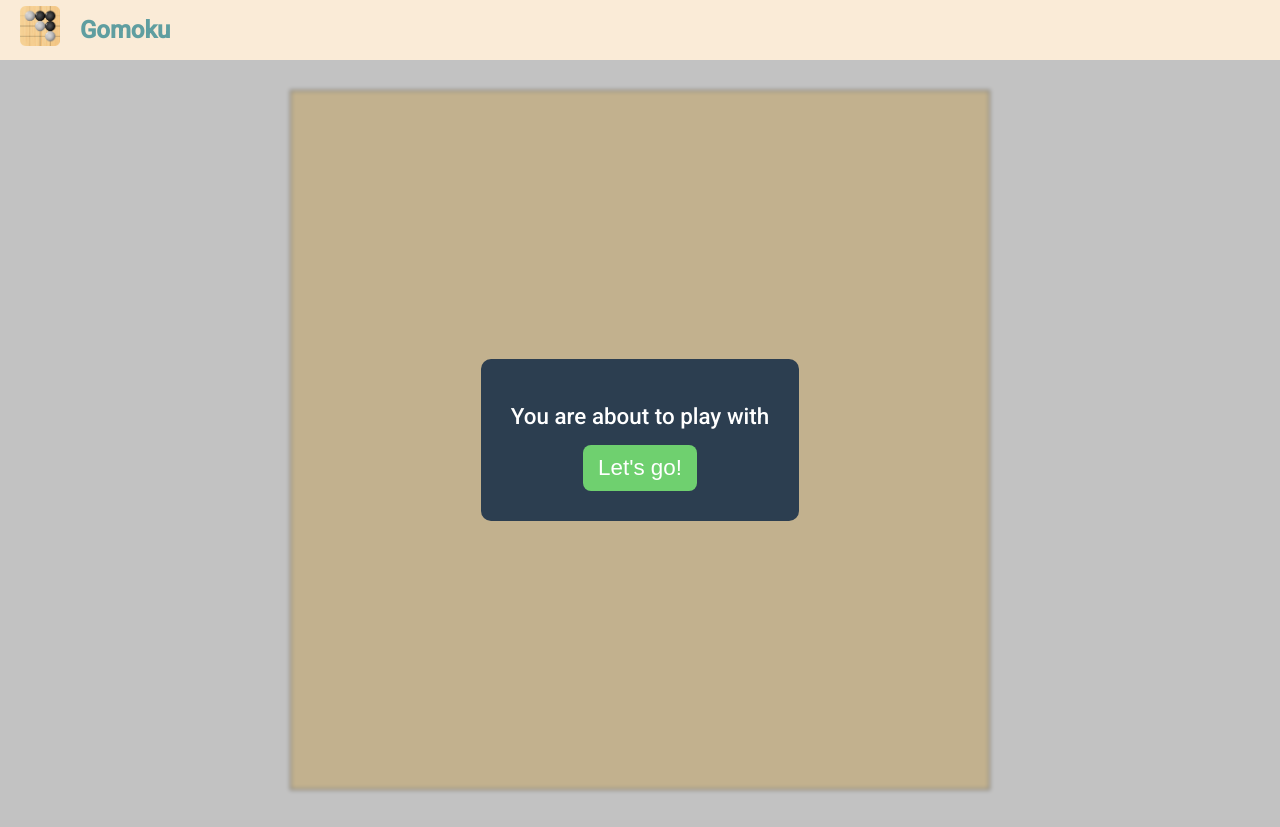
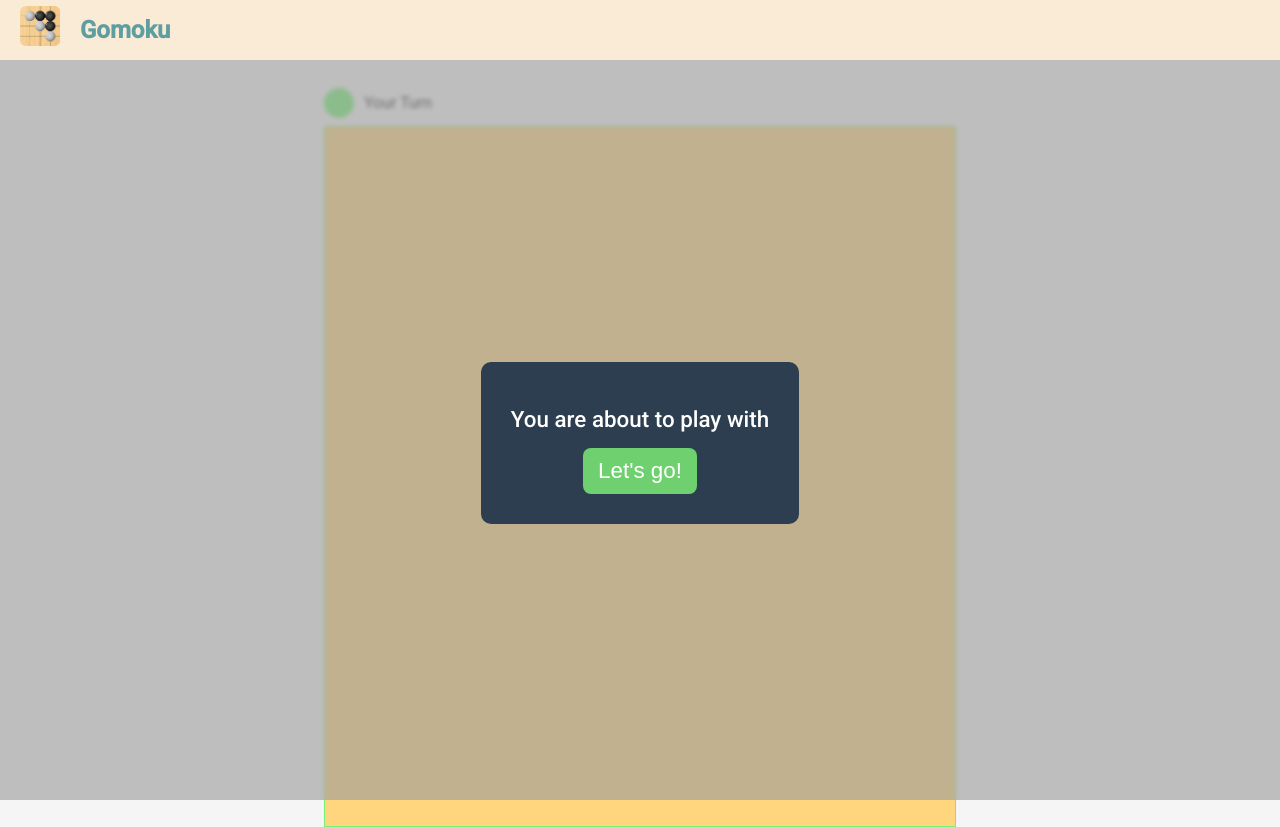
Before and after one commit to HungTran195/python-gomoku, a Django app: template game/templates/game/index.html in a window 1280 px wide. Before the commit the page ends 792 px from the top, so only its background shows below. Run offline with Django 3.2, Linux system fonts and the light colour scheme; the template is opened without the code that fills it, so the values that code supplies are empty; some libraries are stand-ins or nearby versions.

Commit message:
Update game interface, reduce number of row in play board

```diff
--- a/game/helper.py
+++ b/game/helper.py
@@ -1,6 +1,6 @@
 from random import random
 
-NUM_ROW = 20
+NUM_ROW = 18
 NUM_COL = 20
 
 id = 0
--- a/game/static/game/script.js
+++ b/game/static/game/script.js
@@ -2,16 +2,17 @@
 const socket = io.connect();
 
 const allCells = document.querySelectorAll('.cell');
-const play_board = document.getElementById('play-board');
-const float_box = document.querySelector('.float-box');
 const overlay = document.querySelector('.overlay');
+const lobby = document.querySelector('.lobby');
+const starting_box = document.getElementById('starting-box');
 const loader = document.querySelector('.loader');
 const btn_start = document.querySelector('.btn-start');
-
+const board = document.getElementById('board');
+const turn_sign = document.getElementById('turn-sign');
 let move_index, isturn;
 
 // Get game id from server
-function get_room_url() {
+const get_room_url = function () {
     let room_url = document.getElementById('room_url');
     let game_id, turn;
     if (room_url) {
@@ -37,7 +38,7 @@ function get_room_url() {
 const game_id = get_room_url();
 
 // Send message to server and wait for other player join game
-function start_game() {
+const start_game = function () {
     btn_start.classList.toggle('hidden');
     loader.classList.toggle('hidden');
     socket.emit('start_game', game_id);
@@ -48,20 +49,28 @@ socket.on('start_game', function (data) {
     // Display error message if:
     // Room is full or Wrong room id or Room is closed
     if (data.err_msg) {
-        play_board.classList.add('hidden');
+        board.classList.add('hidden');
         document.querySelector('.error_msg').classList.remove('hidden');
         $('#error_msg').append(data.err_msg + '<br>');
     }
     isturn = data.turn;
-    overlay.classList.toggle('hidden');
-    float_box.classList.toggle('hidden');
+
+    if (isturn) turn_sign.style.backgroundColor = '#77f077';
+    else turn_sign.style.backgroundColor = '#9a9a9a';
+
+    overlay.classList.add('hidden');
+    starting_box.classList.add('hidden');
+    board.classList.remove('hidden');
 });
 
 // Change color of winning nodes
-function draw_winning_line(line) {
+const draw_winning_line = function (line, iswinner) {
     console.log('winner');
+
+    document.querySelector('.player-win').classList.remove()
     line.forEach(element => {
         document.getElementById(`${element}`).classList.add('winner');
+
     });
 }
 
@@ -83,9 +92,11 @@ socket.on('move', function (data) {
     updateMove(data.move_id, data.move_index);
     if (data.is_winner) {
         isturn = 0;
-        draw_winning_line(data.winning_line);
+        draw_winning_line(data.winning_line, 0);
     };
     isturn = data.turn;
+    if (isturn) turn_sign.style.backgroundColor = '#77f077';
+    else turn_sign.style.backgroundColor = '#9a9a9a';
 
 });
 
--- a/game/static/game/style.css
+++ b/game/static/game/style.css
@@ -1,4 +1,9 @@
 @import url('https://fonts.googleapis.com/css2?family=Roboto:wght@400;500&display=swap');
+
+:root{
+    --num-col: 18;
+    --num-row: 20;
+}
 
 * {
     margin: 0;
@@ -8,7 +13,7 @@
 
 body {
     font-family:  'Roboto', sans-serif;
-    background: #fff;
+    background-color: #f5f5f5;
     color: #333;
     line-height: 1.6;
 }
@@ -50,23 +55,11 @@ p {
     max-width: 40px;
 }
 
-.lobby {
+#main {
+    position: relative;
     display: flex;
-    position: relative;
-    flex-direction: column;
+    justify-content: center;
     align-items: center;
-    justify-content: center;
-    text-align: center;
-    height: 95vh;
-}
-.float-box {
-    padding: 30px;
-    background: #2c3e50;
-    color: #fff;
-    border-radius: 10px;
-    font-size: 1.4rem;
-    font-weight: 500;
-    z-index: 10;
 }
 
 .overlay {
@@ -74,11 +67,50 @@ p {
     top: 0;
     left: 0;
     width: 100%;
-    height: 100%;
+    height: calc( 100vh - 60px );
     background-color: rgba(154, 154, 154, 0.6);
     backdrop-filter: blur(2px);
     z-index: 2;
 }
+
+.game-field {
+    position: relative;
+    display: flex;
+    align-items: center;
+    justify-content: center;
+}
+
+.lobby {
+    position: absolute;
+    display: flex;
+    flex-direction: column;
+    align-items: center;
+    justify-content: center;
+    text-align: center;
+    height: calc( 100vh - 60px );
+}
+
+.lobby .background-img img {
+    position: absolute;
+    top: 0;
+    left: 0;
+    width: 100%;
+
+}
+
+.lobby .float-box {
+    /* position: absolute; */
+    background: #2c3e50;
+    color: #fff;
+    font-size: 1.4rem;
+    font-weight: 500;
+    border-radius: 10px;
+    padding: 30px;
+    z-index: 10;
+
+}
+
+
 
 .float-box .start-page a {
     color: #77f077;
@@ -88,36 +120,103 @@ p {
 }
 
 .error_msg.float-box{
-    position: absolute;
-
+    /* position: absolute; */
     color: #ff7878;
+    max-width: 600px;
     z-index: 20;
 }
 
-.lobby .play-board {
-    position: absolute;
-    height: calc(20*35px);
-    width: calc(20*35px);
-    background-color: #FFD57E;
-    /* border: #E8BF84	30px solid; */
-    margin: 20px auto;
-    display: grid;
-    border: black 1px solid;
-    grid-template-columns: repeat(20, 35px);
-    grid-template-rows: repeat(20, 35px);
+.board {
+    /* position: absolute; */
+    top: 0;
+    display: flex;
+    flex-direction: column;
+    justify-content: center;
+    /* align-items: center; */
 }
 
-.lobby .play-board .cell {
+.board .game-score {
     display: inline-flex;
-    border: black 1px solid;
+    justify-content: center;
+    align-items: center;
+    font-family: 'Roboto';
+    font-size: 1.7rem;
+    font-weight: 500;
+    color: cadetblue;
+}
+
+.board .game-score p:first-child{
+    margin-right: 30px;
+}
+
+.board .game-score p:last-child{
+    margin-left: 30px;
+}
+
+.board .game-score p:nth-child(1){
+    margin: 0 30px;
+}
+
+.board .turn {
+    display: flex;
+    flex-direction: row;
+    justify-content: flex-start;
+    align-items: center;
+    text-align: center;
+}
+
+
+.board .turn .turn-sign{
+    width: 30px;
+    height: 30px;
+    /* border: 8px; */
+    border-radius: 50%;
+    background-color:#9a9a9a;
+    background-color:#77f077;
+    margin-right: 10px;
+}
+
+.board .turn .turn-sign > p {
+    margin: 0;
+}
+
+.play-board {
+    /* position:  absolute; */
+    height: calc(var(--num-row) *35px + 1px);
+    width: calc(var(--num-col)*35px +1px );
+    background-color: #FFD57E;
+    display: grid;
+    border: #77f077 1.2px solid;
+    grid-template-columns: repeat(var(--num-col), 35px);
+    grid-template-rows: repeat(var(--num-row), 35px);
+}
+
+.play-board .cell {
+    display: inline-flex;
+    border:#626262  1px solid;
     text-align: center;
     align-items: center;
     justify-content: center;
-    font-size: 2rem;
-    font-weight: 600;
+    font-size: 1.7rem;
+    font-weight: 500;
     height: 100%;
     width: 100%;
 }
+
+
+.chat-field {
+    max-width: 300px;
+}
+
+.player-win, .player-lose {
+    position: absolute;
+    font-size: 1.5rem;
+    font-weight: 400;
+    z-index: 10;
+}
+
+
+
 
 .hidden {
     display: none;
@@ -141,7 +240,9 @@ p {
 }
 
 .winner{
-    color: blue;
+    color: #e30000;
+    background-color: #6fd06f;
+
 }
 
 .loader .spinning {
--- a/game/templates/game/index.html
+++ b/game/templates/game/index.html
@@ -25,9 +25,14 @@
             </a>
         </nav>
     </header>
-    <main>
+    <main id="main">
+        <div class="overlay"></div>
+        <div class="game-field">
             <div class="lobby" id="lobby">
-            <div class="float-box">
+                <div class="hidden background-img">
+                    <img src="{% static 'game/images/background.png' %}" alt="NOENOENOENOE">
+                </div>
+                <div class="float-box" id="starting-box">
                     {% if is_start_page %}
                     <div class="start-page">
                         <p>This is your room: <a id="room_url" href="{{room_url}}">{{room_url}}</a> </p>
@@ -46,14 +51,36 @@
                         </div>
                     </div>
                 </div>
-            <div class="overlay"></div>
-            <div class="error_msg float-box hidden">
+                <div class="hidden error_msg float-box">
                     <p id="msg"></p>
                 </div>
+            </div>
+
+            <div class="board" id="board">
+                <div class="game-score">
+                    <p id="player1-name"></p>
+                    <p id="score"></p>
+                    <p id="player2-name"></p>
+                </div>
+                <div class="turn">
+                    <div class="turn-sign" id="turn-sign"></div>
+                    <p>Your Turn</p>
+                </div>
                 <div class="play-board" id="play-board">
+                    <div class="hidden player-win">You win!</div>
+                    <div class="hidden player-lose">You lose!</div>
                     {% for index, value in play_board_1D_array.items %}
                     <div class="cell" id="{{index}}">{{value}}</div>
                     {%endfor%}
+                </div>
+            </div>
+
+        </div>
+        <div class="chat-field hidden" id="chat-field">
+            <div>
+                <p>Lorem ipsum dolor sit amet consectetur adipisicing elit. Saepe, iusto, veritatis praesentium vitae
+                    sed ipsam suscipit molestiae aspernatur aliquam odit necessitatibus ipsa cupiditate. Ratione fugit
+                    quidem, ducimus nam natus dicta.</p>
             </div>
         </div>
     </main>
--- a/game/views.py
+++ b/game/views.py
@@ -10,9 +10,9 @@ import os
 
 # Create your views here.
 
+NUM_COL = 18
 NUM_ROW = 20
-NUM_COL = 20
-HOST = os.environ.get('HOST_URL')
+HOST = os.environ.get('HOST_URL', 'http://127.0.0.1:8000/')
 turn = 1
 board = [[0 for _ in range(NUM_COL)] for _ in range(NUM_ROW)]
 
```
Also changed, not shown: caro_game/wsgi.py (+8 -0 lines). Lines whose indentation alone changed are shown as unchanged.
